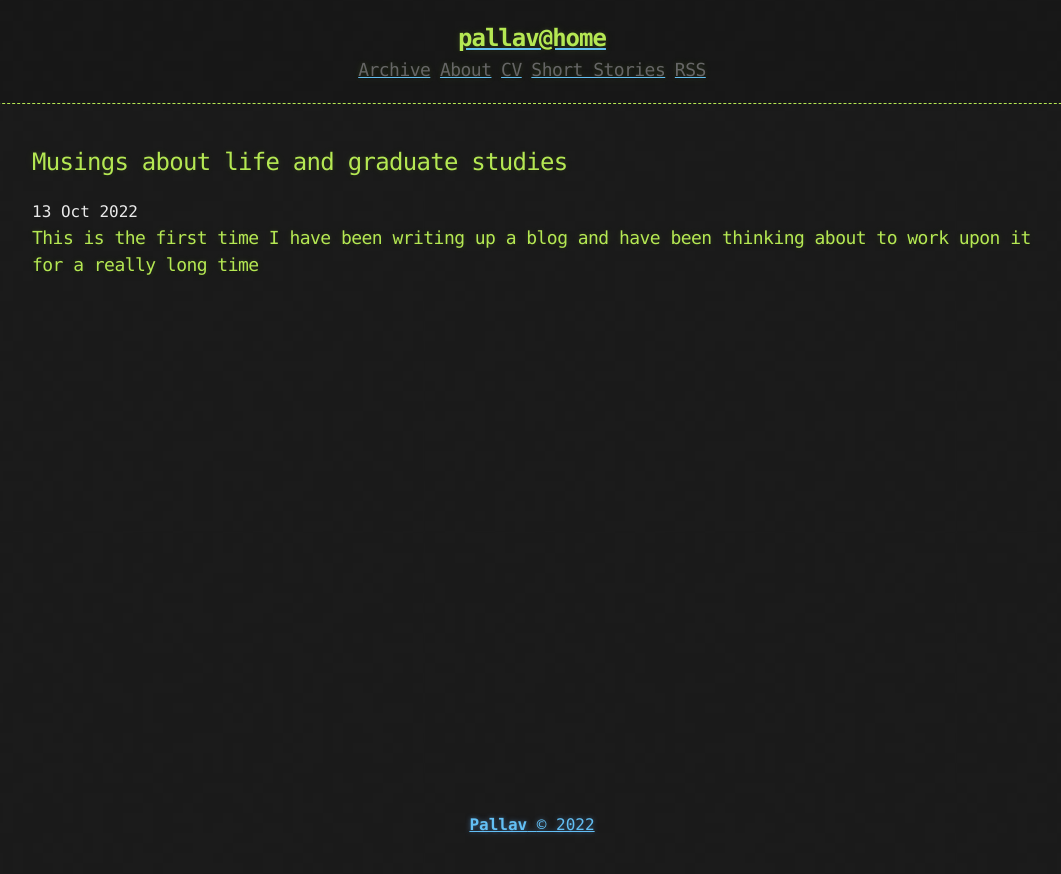
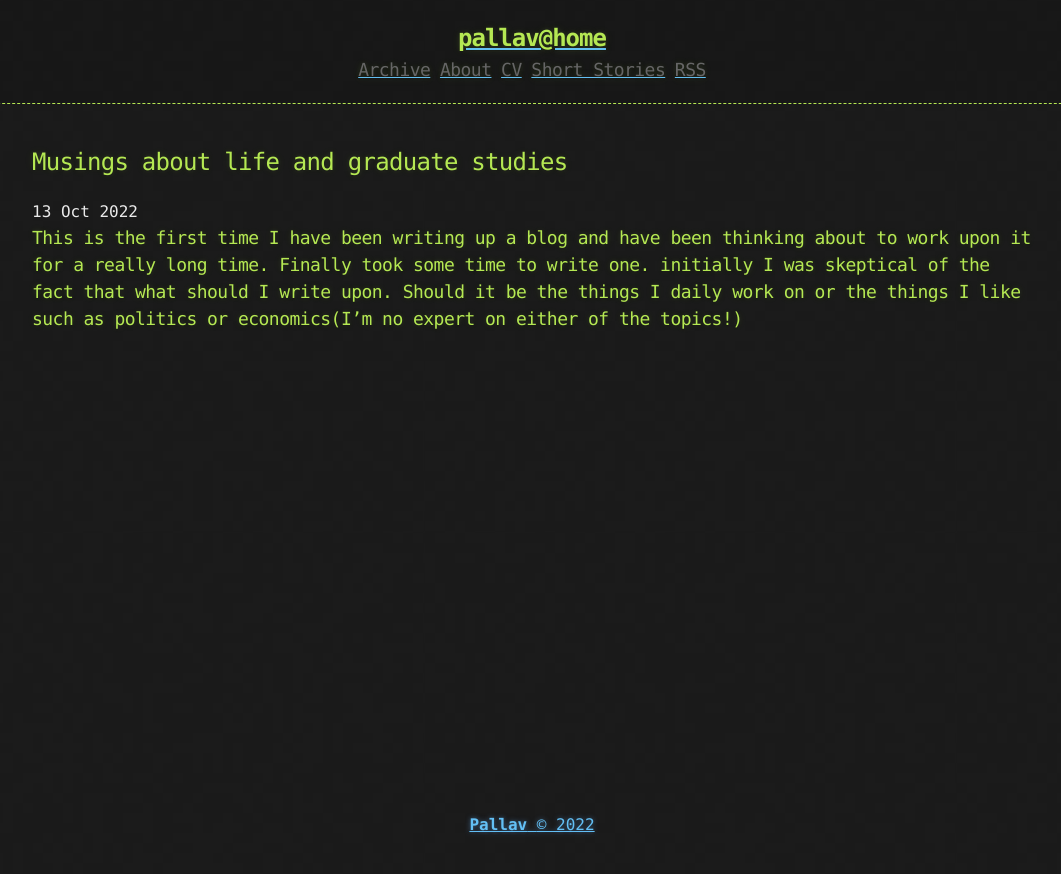
Before and after one commit to pallavsen007/pallavsen007.github.io, a Jekyll site: the page built from _posts/2022-10-13-New-Beginnings.md, in a window 1280 px wide. Shown: the top 874 px of the page, without its empty margins (108-1169 px from the left). Built offline with Jekyll 4.4.1, drawn with Linux system fonts in a browser that asks for light colours.

Commit message:
added few lines to the post

```diff
--- a/_posts/2022-10-13-New-Beginnings.md
+++ b/_posts/2022-10-13-New-Beginnings.md
@@ -3,4 +3,4 @@ title: Musings about life and graduate studies
 published: true
 ---
 
-### This is the first time I have been writing up a blog and have been thinking about to work upon it for a really long time
+### This is the first time I have been writing up a blog and have been thinking about to work upon it for a really long time. Finally took some time to write one. initially I was skeptical of the fact that what should I write upon. Should it be the things I daily work on or the things I like such as politics or economics(I'm no expert on either of the topics!)
```
